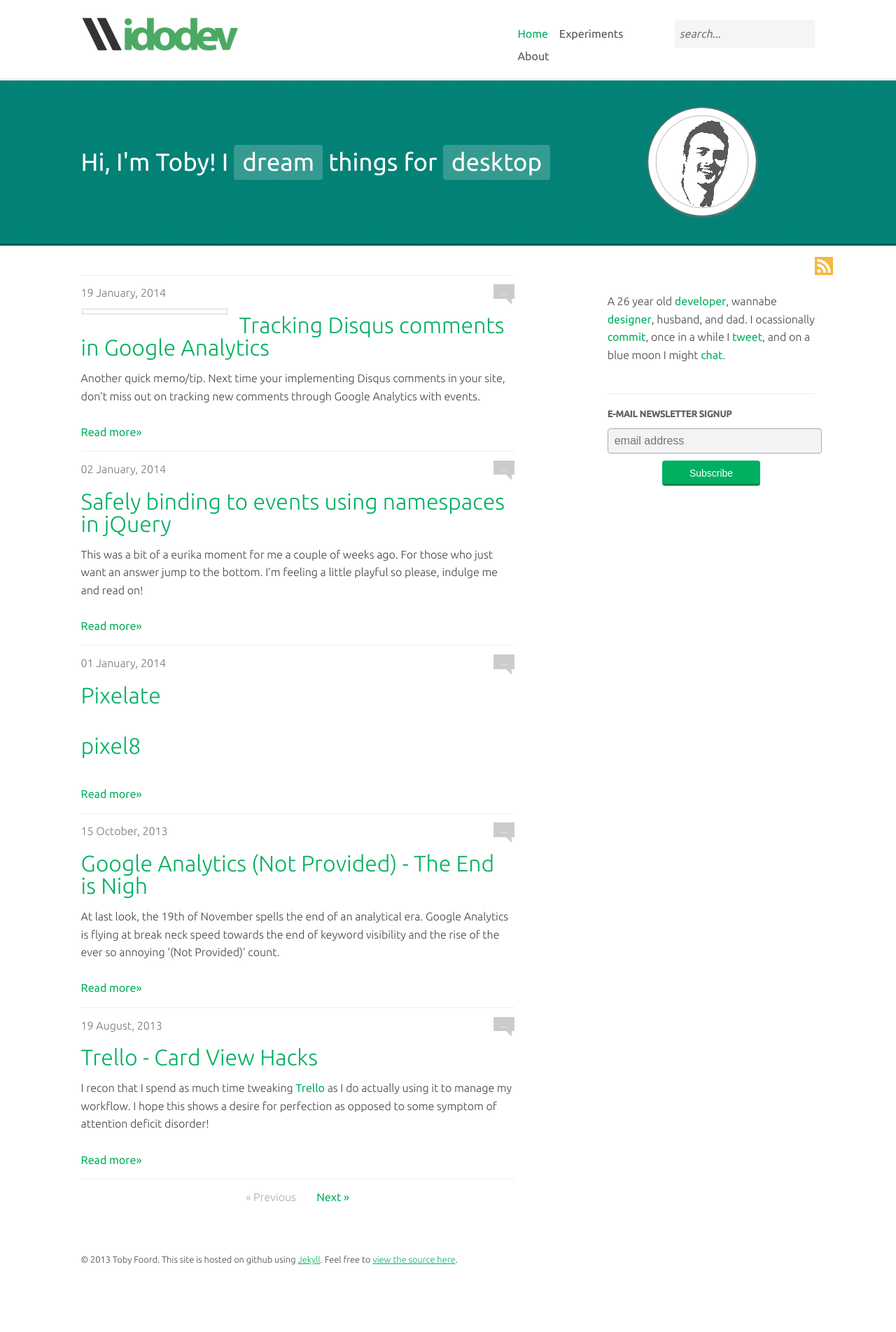
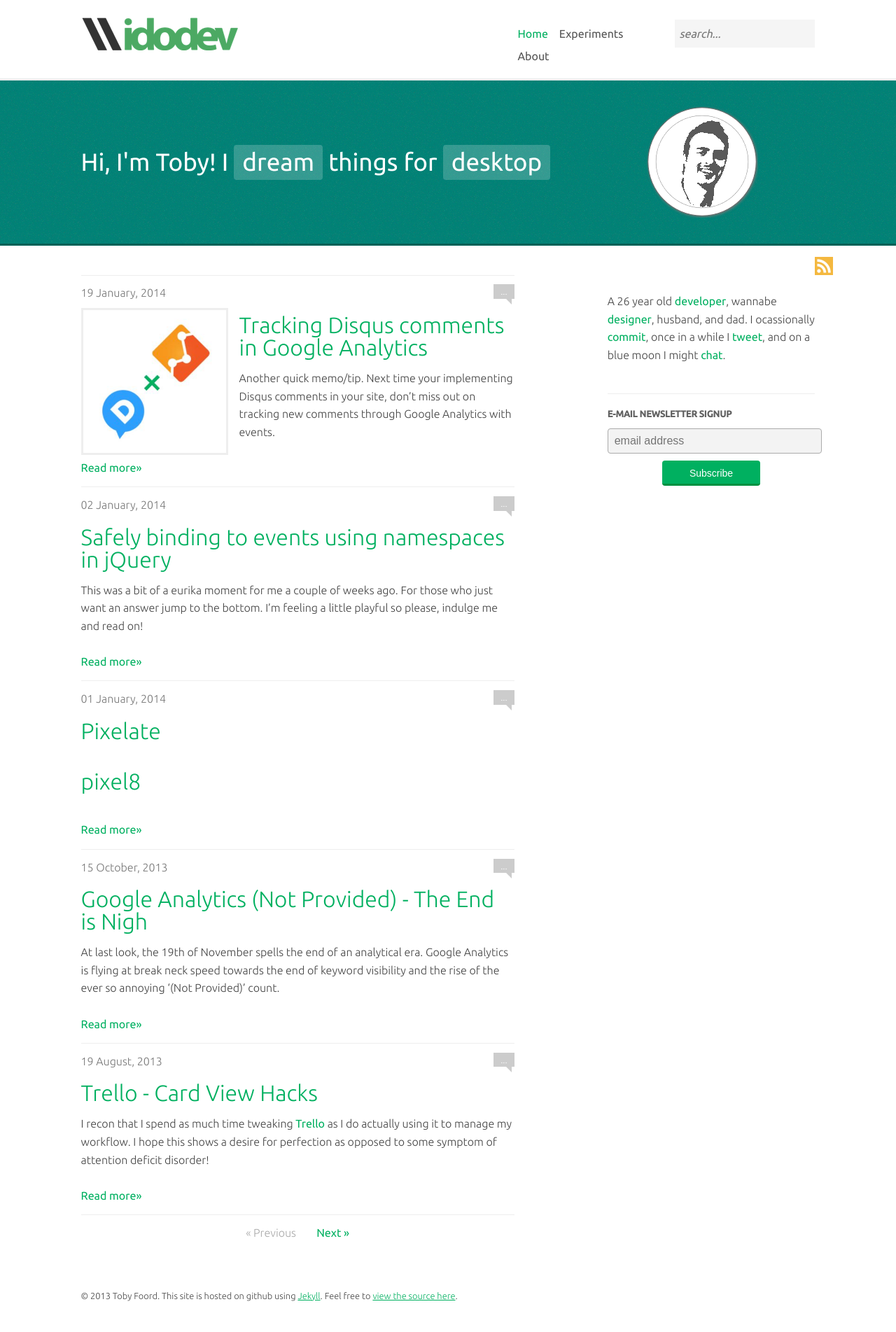
Before and after one commit to idodev/idodev.github.com, a Jekyll site: the page built from index.html, in a window 1280 px wide. Shown: the whole page at 70% size. Built offline with Jekyll 4.4.1, drawn with Linux system fonts in a browser that asks for light colours; nearby versions of some CDN libraries; Markdown is read by kramdown in place of the engine named in the settings; the list of posts is cut into pages by our own code; comment, search, counter and statistics services are not loaded; before the commit the page ends 1851 px from its top, so only the background shows below that.

Commit message:
another :(

```diff
--- a/index.html
+++ b/index.html
@@ -11,7 +11,7 @@
                 <span class="post-time"><time datetime="{{ post.date }}">{{ post.date | date: "%d %B, %Y" }}</time></span>
                 <span class="post-comment-count"><a href="{{ post.url }}/#disqus_thread">...</a></span>
                 {% if post.thumb %}
-                    <img class="thumb" src="{{page.thumb}}" alt="{{page.imgalt}}"  />
+                    <img class="thumb" src="{{post.thumb}}" alt="{{post.imgalt}}"  />
                 {% endif %}
                 <h2 class="post_title"><a href="{{ post.url }}">{{ post.title }}</a></h2>
                 <p>
```
